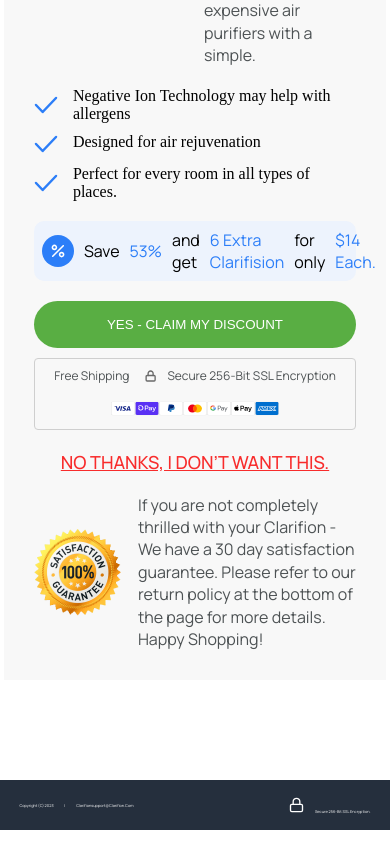
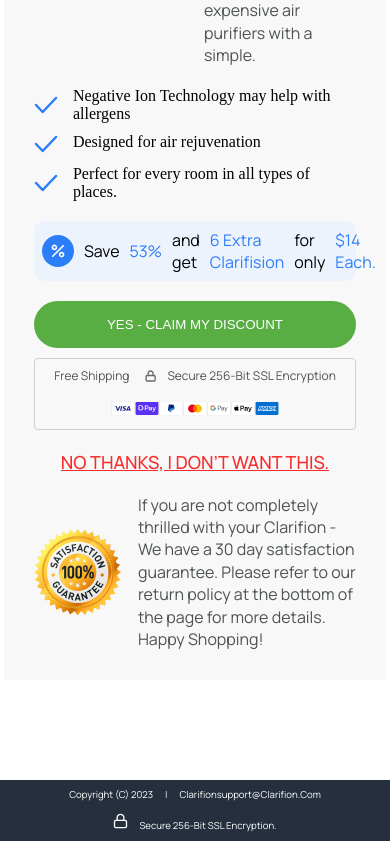
Before and after one commit to Breynersmith/ejam-clarifion-muestra, a React (Vite) app: page / in a window 390 px wide. Shown: the part 1398-2239 px from the top of the page. Built offline with nearby package versions, Linux system fonts and the light colour scheme.

Commit message:
estilizando footer

```diff
--- a/src/components/footer.styles.css
+++ b/src/components/footer.styles.css
@@ -1,20 +1,25 @@
 .footer {
     margin: 0;
     width: 100%;
-    padding-left: 5%;
-    padding-right: 5%;
+    padding: 2% 5%;
     background-color: #252F3D;
     color: white;
     display: inline-flex;
     justify-content: space-between;
     align-items: center;
-    height: 50px;
     margin-top: 100px;
     font-family: Manrope;
-    font-size: 1vw;
+    font-size: .6em;
     font-style: normal;
     font-weight: 400;
     line-height: 150%;
     /* 1.5rem */
     text-transform: capitalize;
 }
+
+@media (max-width: 600px) {
+    .footer {
+        flex-direction: column;
+        gap: 10px;
+    }
+}
```
